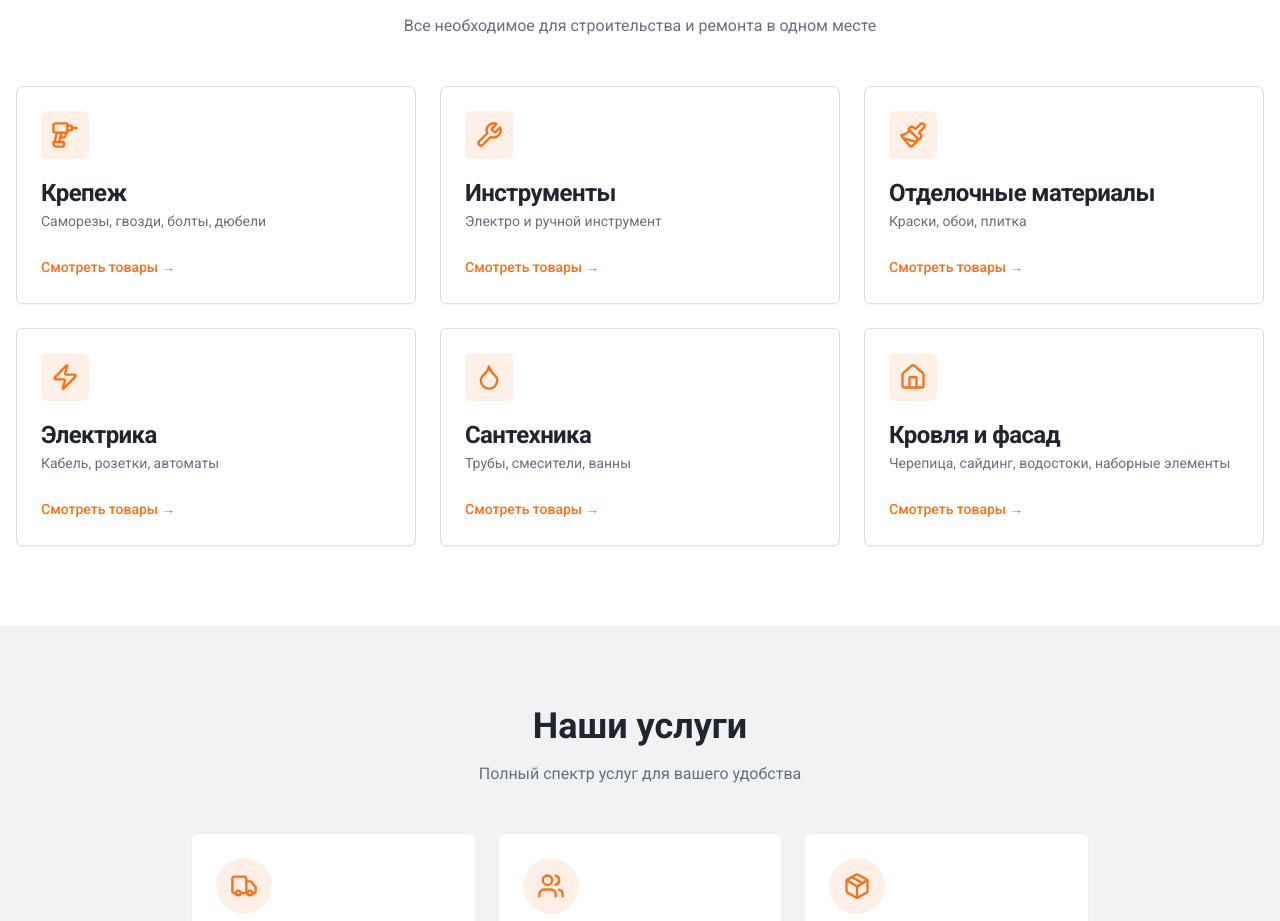
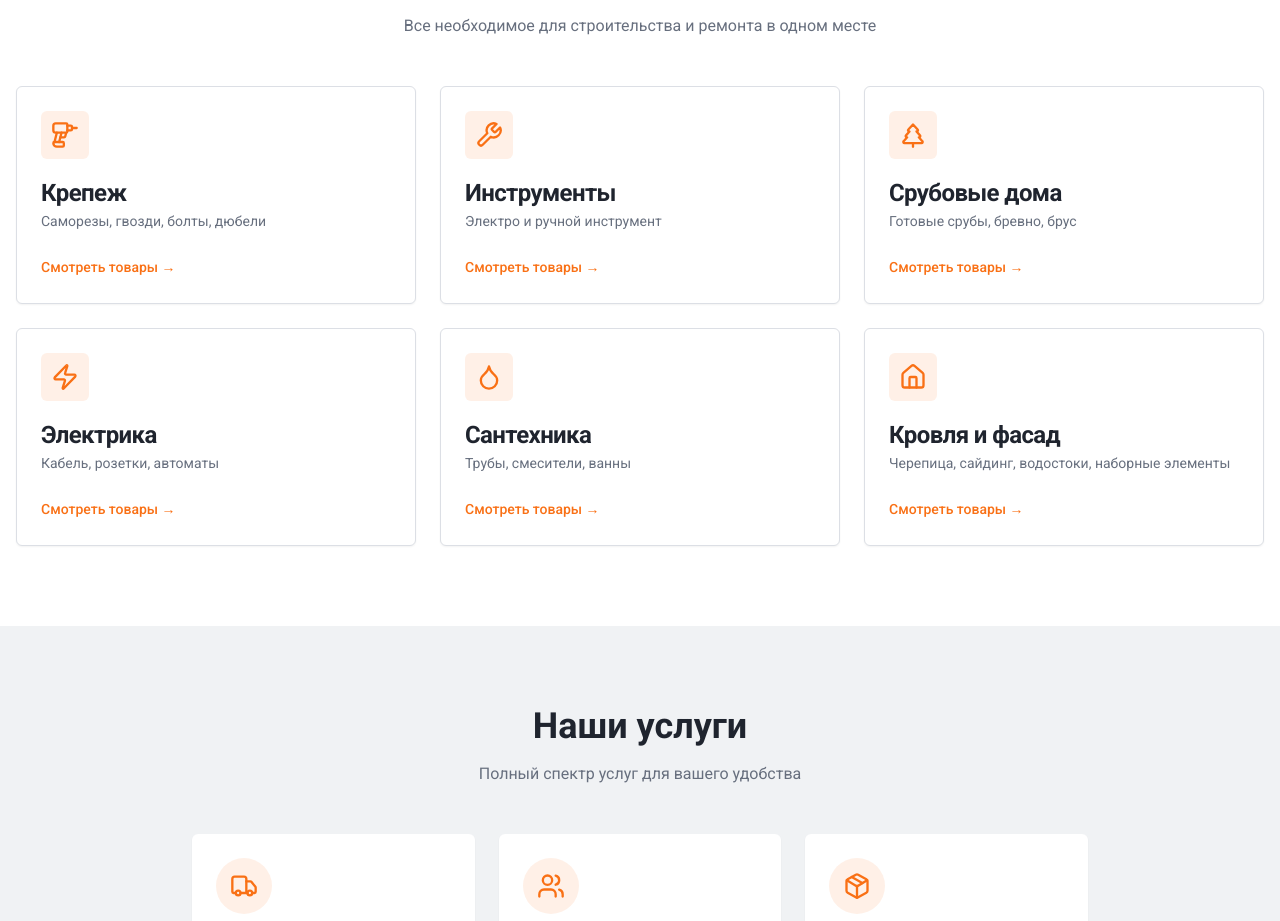
Before and after one commit to pr-poehali-dev/builder-store-website, a React (Vite) app: page / in a window 1280 px wide. Shown: the part 918-1839 px from the top of the page. Built offline with nearby package versions, Linux system fonts and the light colour scheme.

Commit message:
Замена отделки на срубовые материалы

```diff
--- a/src/pages/Index.tsx
+++ b/src/pages/Index.tsx
@@ -116,10 +116,10 @@ const Index = () => {
             <Card className="hover:shadow-lg transition-shadow cursor-pointer">
               <CardHeader>
                 <div className="w-12 h-12 bg-accent/10 rounded-lg flex items-center justify-center mb-4">
-                  <Icon name="Paintbrush" size={28} className="text-accent" />
+                  <Icon name="TreePine" size={28} className="text-accent" />
                 </div>
-                <CardTitle>Отделочные материалы</CardTitle>
-                <CardDescription>Краски, обои, плитка</CardDescription>
+                <CardTitle>Срубовые дома</CardTitle>
+                <CardDescription>Готовые срубы, бревно, брус</CardDescription>
               </CardHeader>
               <CardContent>
                 <Button variant="link" className="p-0 h-auto text-accent">
```
